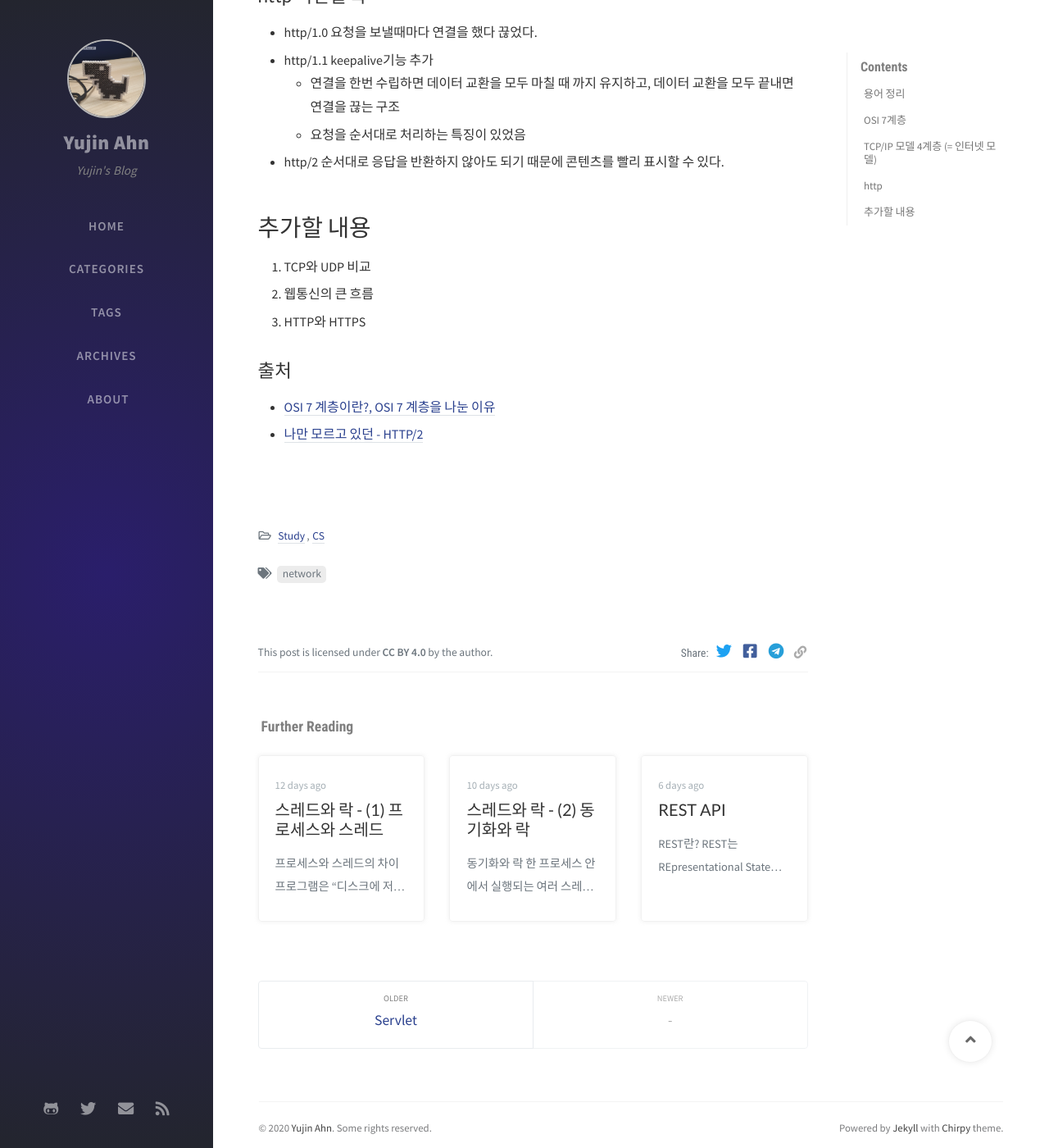
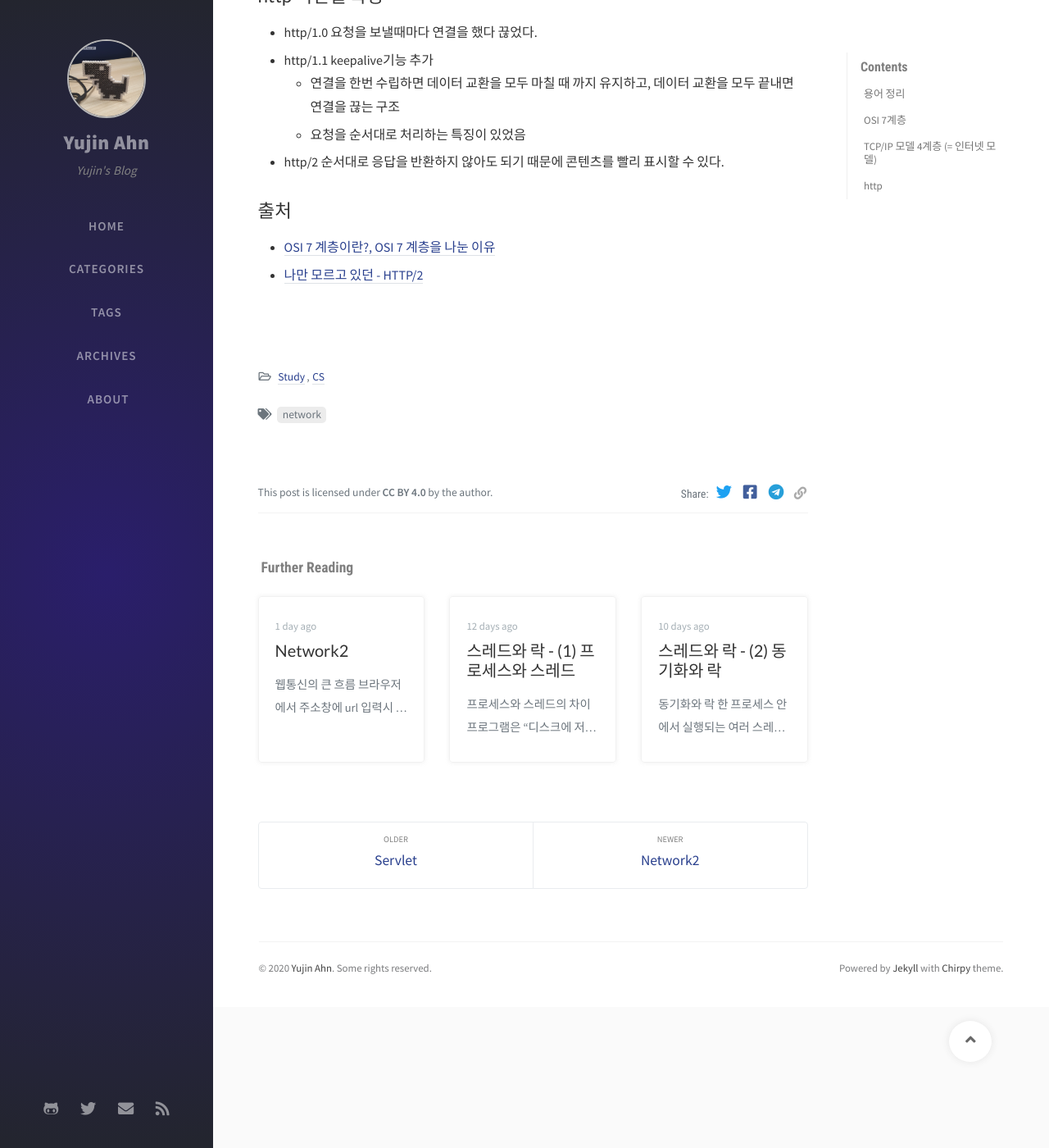
Before and after one commit to ahnyujin/ahnyujin.github.io, a Jekyll site: the page built from _posts/2020-09-11-network-demo.md, in a window 1280 px wide and 1400 px high, scrolled down 2694 px. Shown: the whole window at 82% size. Built offline with Jekyll 4.4.1, drawn with Linux system fonts in a browser that asks for light colours; nearby versions of some CDN libraries; comment, search, counter and statistics services are not loaded; some of the changed lines change nothing that is shown; some of the changed text lies outside the part shown.

Commit message:
post network2

```diff
--- a/_posts/2020-09-08-rest.md
+++ b/_posts/2020-09-08-rest.md
@@ -40,7 +40,8 @@ Uniform interface의 제약조건
 JSON을 반환하는 API를 구현했는데 위 조건들을 지키지 못했다.
 #### 개선해야 할 점.
 - self-descriptive
-  - host를 나타내는 헤더를 추가하고 JSON 명세에 대한 Link 헤더를 추가해야 한다
+  - host를 나타내는 헤더 추가
+  - IANA에 등록 또는 JSON 명세에 대한 Link 헤더를 추가해야 한다
 - HATEOAS
   - JSON 데이터와 헤더에 하이퍼링크를 추가해 애플리케이션의 상태를 표현해주어야 한다
 
--- a/_posts/2020-09-11-network-demo.md
+++ b/_posts/2020-09-11-network-demo.md
@@ -71,18 +71,13 @@ tags: [network]     # TAG names should always be lowercase
 
 # http
 HTTP(Hypertext Transfer Protocol)는 웹에서 데이터를 주고 받기 위한 서버/클라이언트 모델 사용하는 프로토콜
-## http 버전별 특
+## http 버전별 특징
 - http/1.0 요청을 보낼때마다 연결을 했다 끊었다.
 - http/1.1 keepalive기능 추가
   - 연결을 한번 수립하면 데이터 교환을 모두 마칠 때 까지 유지하고, 데이터 교환을 모두 끝내면 연결을 끊는 구조
   - 요청을 순서대로 처리하는 특징이 있었음
 - http/2 순서대로 응답을 반환하지 않아도 되기 때문에 콘텐츠를 빨리 표시할 수 있다.
 
-# 추가할 내용
-1. TCP와 UDP 비교
-2. 웹통신의 큰 흐름
-3. HTTP와 HTTPS
-
 ## 출처
 - [OSI 7 계층이란?, OSI 7 계층을 나눈 이유](https://shlee0882.tistory.com/110)
 - [나만 모르고 있던 - HTTP/2](https://www.popit.kr/%EB%82%98%EB%A7%8C-%EB%AA%A8%EB%A5%B4%EA%B3%A0-%EC%9E%88%EB%8D%98-http2/)
--- /dev/null
+++ b/_posts/2020-09-13-network-demo2.md
@@ -0,0 +1,60 @@
+---
+title: Network2
+author: Yujin Ahn
+date: 2020-09-13 00:00:00 +0900
+categories: [Study, CS]
+tags: [network]     # TAG names should always be lowercase
+---
+
+# 웹통신의 큰 흐름
+브라우저에서 주소창에 url 입력시 어떤일이 일어나는가
+
+1. 브라우저 검색창에 google.com검색
+2. dns 캐시에 기록 있는지 확인, 없으면 isp (인터넷 서비스 제공업체)의 dns서버 통해서 ip찾기
+3. ip주소의 서버와 TCP connection
+4. 웹서버에 http요청
+5. 받아온 response로 브라우저에서 display.
+
+# HTTP Method
+
+- POST
+- GET
+- PUT
+- DELETE
+
+- PUT vs POST
+- PATCH vs PUT
+
+# HTTP와 HTTPS
+HTTP (Hypertext Transfer Protocol)
+
+HTTPS (Hypertext Transfer Protocol Secure)
+
+SSL(Secure Socket Layer)을 사용하는 통신 규약
+1. 제3자가 보지 못하게 한다
+2. 접속한 사이트가 믿을만한 곳인지 알 수 있게 해준다.
+암호화 원리 : 공개키 암호화 방식
+
+# TCP와 UDP
+TCP/IP의 전송계층에서 사용되는 프로토콜
+## TCP : 연결형 프로토콜
+Transmission Control Protocol
+### TCP Connection : 3-way-handshaking
+1. open()을 실행한 클라이언트가 SYN을 보내고 SYN_SENT 상태로 대기
+2. 서버는 SYN_RCVD 상태로 바꾸고 SYN과 ACK를 보
+3. SYN과 ACK을 받은 클라이언트는 ESTABLISHED 상태로 변경하고 서버에게 ACK를 보냄
+4. ACK를 받은 서버는 ESTABLISHED 상태로 변경
+### TCP Disconnection : 4-way-handshaking
+1. close()를 실행 클라이언트가 FIN을 보내 FIN_WAIT1상태로 대기
+2. 서버는 CLOSE_WAIT으로 바꾸고 ACK 전달하고 해당 포트에 연결되어있는 어플리케이션에 close()요청
+3. ACK를 받은 클라이언트 상태를 CLOSE_WAIT2로 변경
+4. close() 요청을 받은 서버 어플리케이션은 종료 프로세스를 진행하고 FIN을 클라이언트에 보내 LAST_ACK 상태로 바꿈
+5. FIN을 받은 클라이언트는 ACK를 서버에 다시 전송하고 TIME_WAIT으로 상태를 바꿈. TIME_WAIT에서 일정 시간이 지나면 CLOSED된다. ACK를 받은 서버도 포트를 CLOSED.
+## UDP : 비연결형 프로토콜
+User Datagram Protocol
+- TCP보다 불안정하기는 하나 속도가 빠르다는 장점이 있음
+#출처
+[HTTP METHOD](https://medium.com/@lyhlg0201/http-method-d561b77df7)
+[Http와 Https 이해와 차이점 그리고 오해(?)](https://jeong-pro.tistory.com/89)
+[TCP 와 UDP 차이를 자세히 알아보자](https://velog.io/@hidaehyunlee/TCP-%EC%99%80-UDP-%EC%9D%98-%EC%B0%A8%EC%9D%B4)
+[[TCP/UDP] TCP와 UDP의 특징과 차이](https://mangkyu.tistory.com/15)
```
